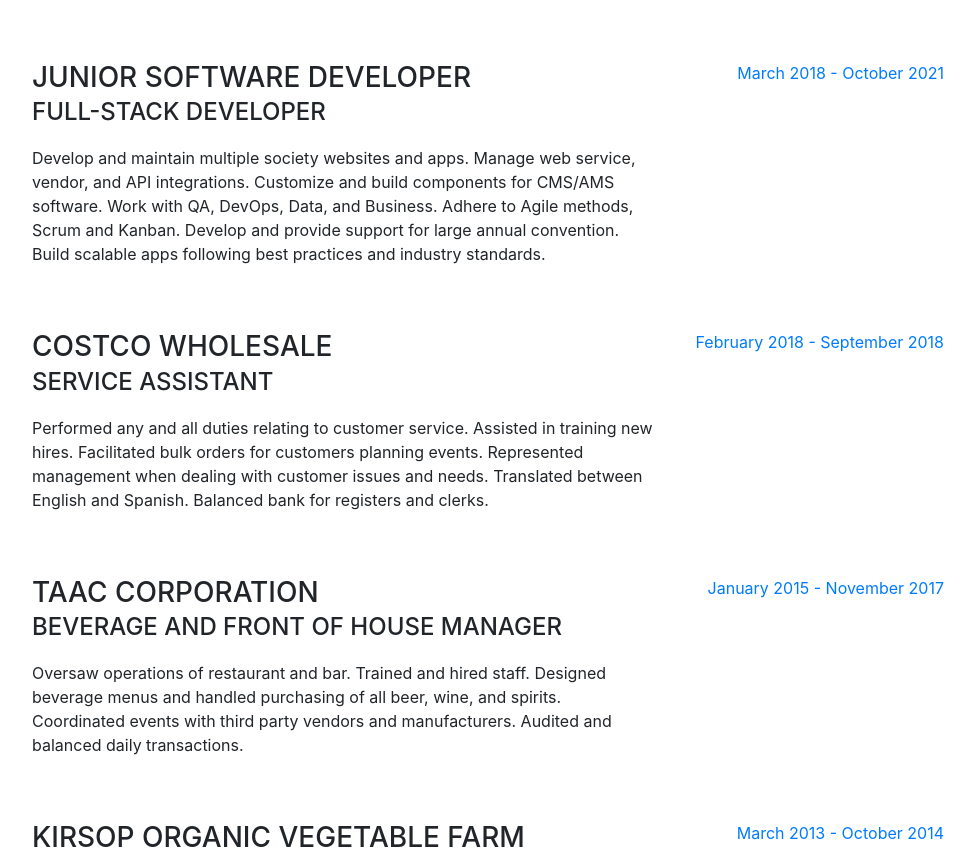
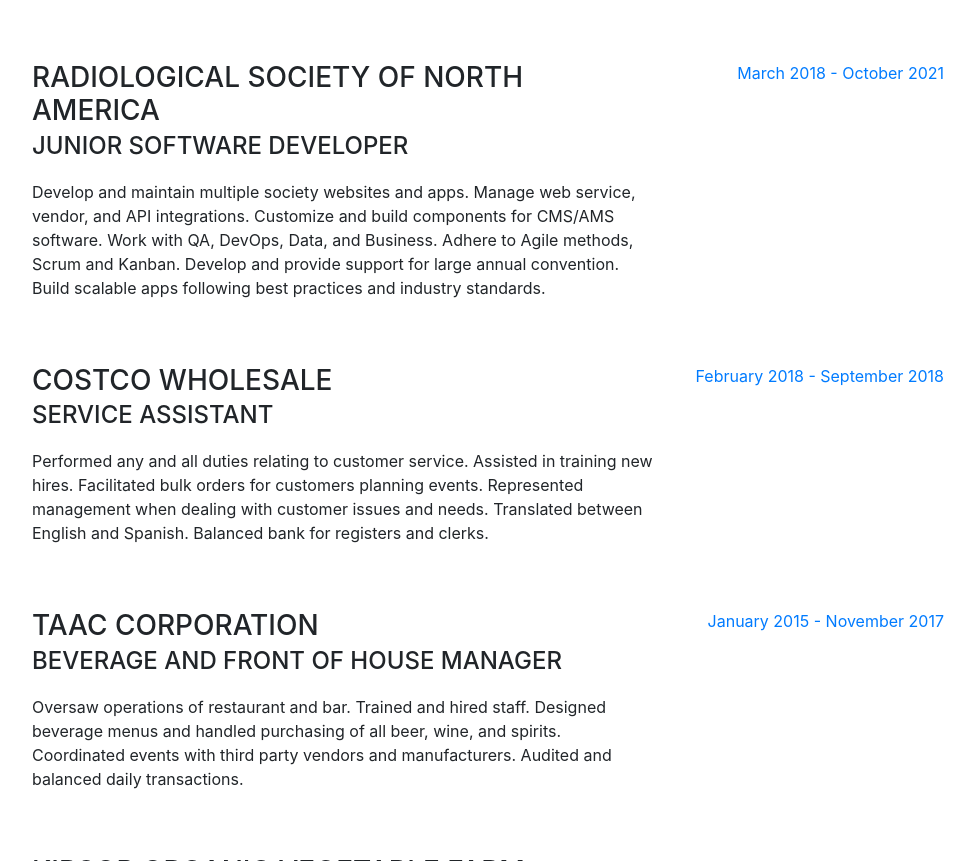
Before and after one commit to Jason-R-Scott/Resume-Site, a website with bundled scripts: page index.html in a window 1280 px wide. Shown: the part 2804-3665 px from the top of the page, without its empty margins (288-1263 px from the left). Built offline with nearby package versions, Linux system fonts and the light colour scheme; a web font is replaced by a local one.

Commit message:
Fix content - RSNA title

```diff
--- a/index.html
+++ b/index.html
@@ -227,8 +227,8 @@
 
           <div class="resume-item d-flex flex-column flex-md-row mb-5">
             <div class="resume-content mr-auto">
-              <h3 class="mb-0">Junior Software Developer</h3>
-              <div class="subheading mb-3">Full-Stack Developer</div>
+              <h3 class="mb-0">Radiological Society of North America</h3>
+              <div class="subheading mb-3">Junior Software Developer</div>
               <p>Develop and maintain multiple society websites and apps. Manage web service, vendor, and API integrations. Customize and build components for CMS/AMS software. Work with QA, DevOps, Data, and Business. Adhere to Agile methods, Scrum and Kanban. Develop and provide support for large annual convention. Build scalable apps following best practices and industry standards.
                 </p>
             </div>
```
